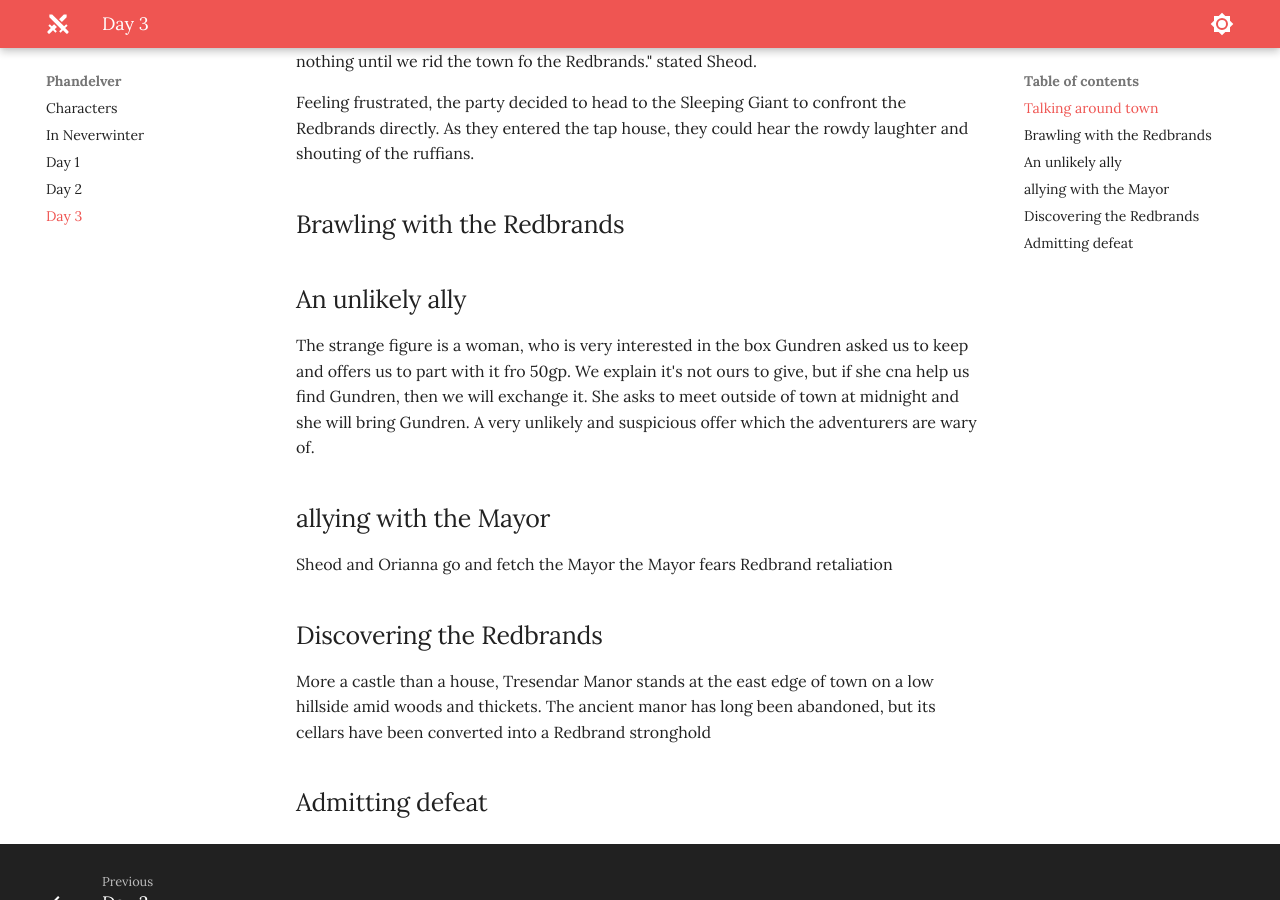
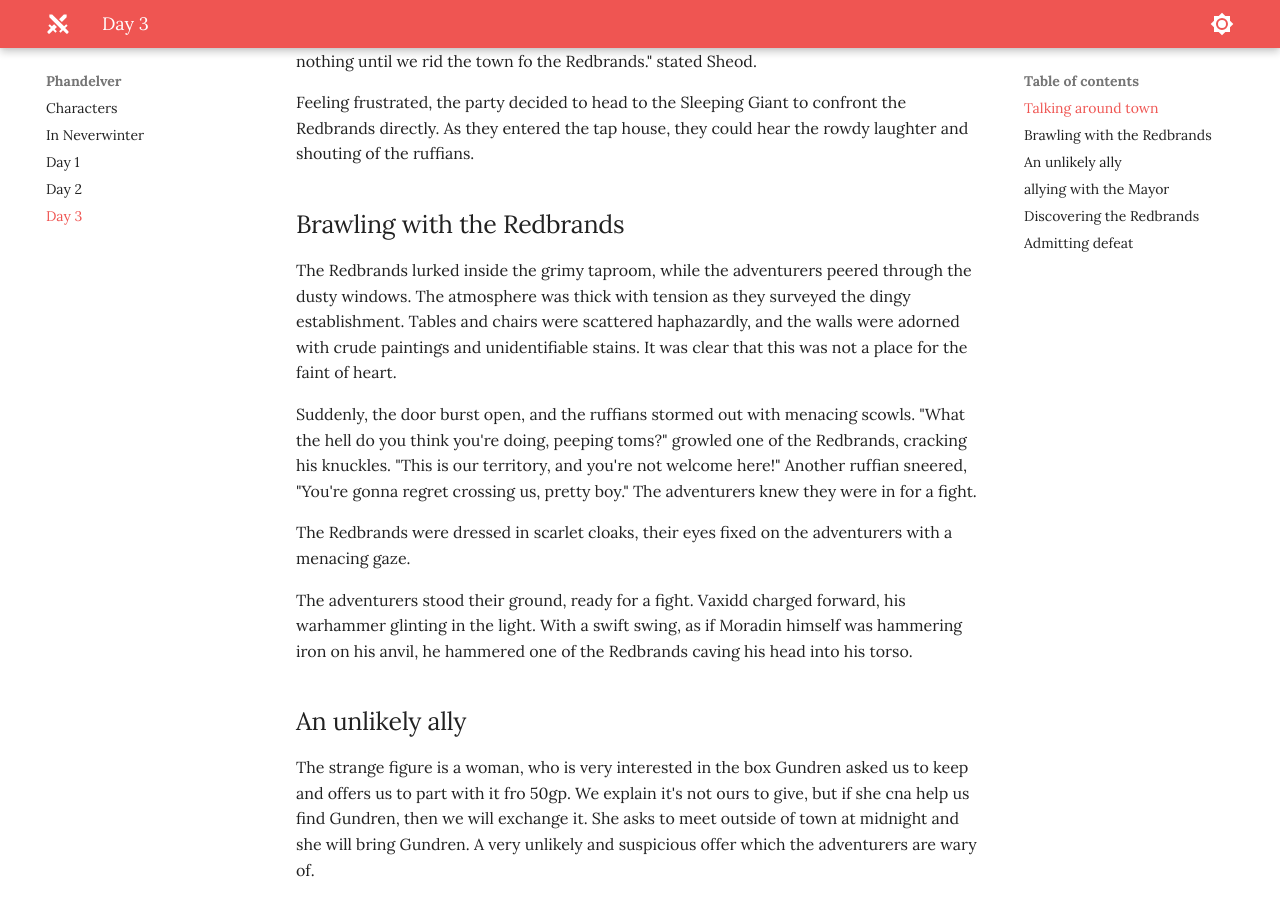
Before and after one commit to jonasmcferreira/adventures, an MkDocs documentation site: the page built from docs/phandelver/03.md, in a window 1280 px wide and 900 px high, scrolled down 1177 px. Built offline with MkDocs 1.6.1 and Material for MkDocs 9.7.7, drawn with Linux system fonts in a browser that asks for light colours.

Commit message:
modified docs/phandelver/03.md

```diff
--- a/docs/phandelver/03.md
+++ b/docs/phandelver/03.md
@@ -24,6 +24,18 @@ Feeling frustrated, the party decided to head to the Sleeping Giant to confront
 
 ## Brawling with the Redbrands
 
+The Redbrands lurked inside the grimy taproom, while the adventurers peered through the dusty windows. The atmosphere was thick with tension as they surveyed the dingy establishment. Tables and chairs were scattered haphazardly, and the walls were adorned with crude paintings and unidentifiable stains. It was clear that this was not a place for the faint of heart.
+
+Suddenly, the door burst open, and the ruffians stormed out with menacing scowls. "What the hell do you think you're doing, peeping toms?" growled one of the Redbrands, cracking his knuckles. "This is our territory, and you're not welcome here!" Another ruffian sneered, "You're gonna regret crossing us, pretty boy." The adventurers knew they were in for a fight.
+
+The Redbrands were dressed in scarlet cloaks, their eyes fixed on the adventurers with a menacing gaze.
+
+The adventurers stood their ground, ready for a fight. Vaxidd charged forward, his warhammer glinting in the light. With a swift swing, as if Moradin himself was hammering iron on his anvil, he hammered one of the Redbrands caving his head into his torso.
+
+
+
+
+
 
 
 ## An unlikely ally
```
